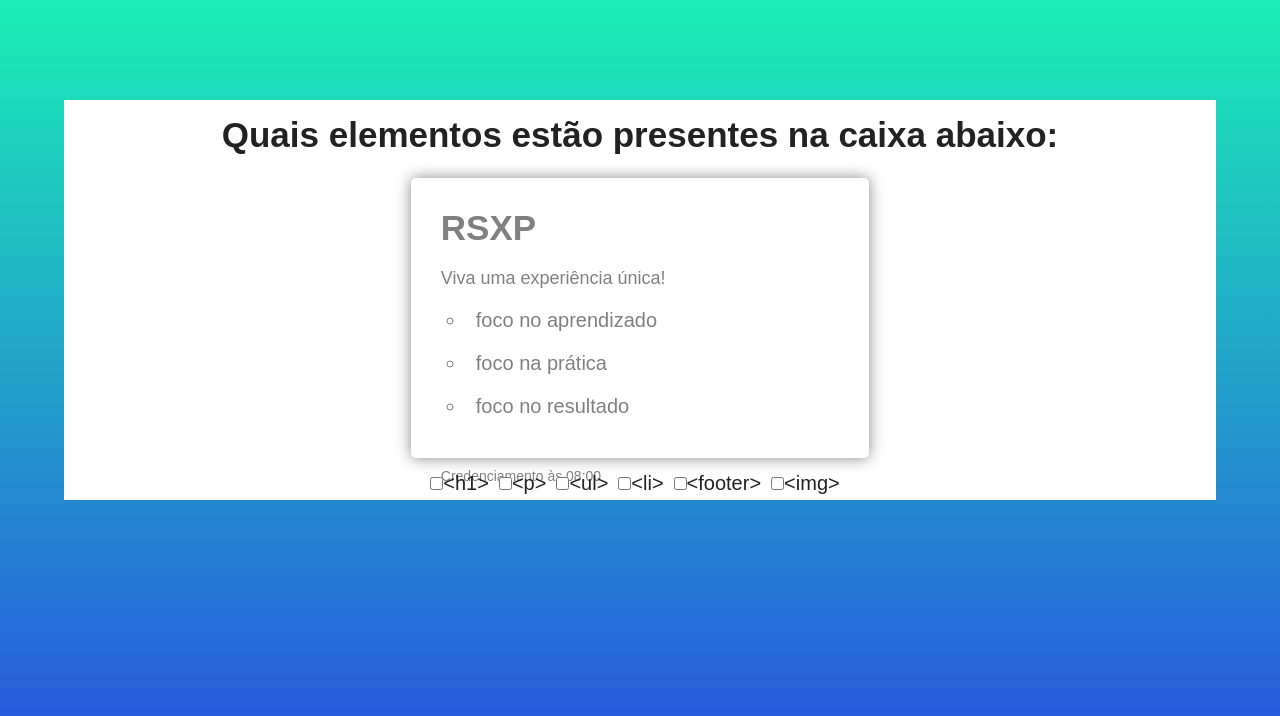
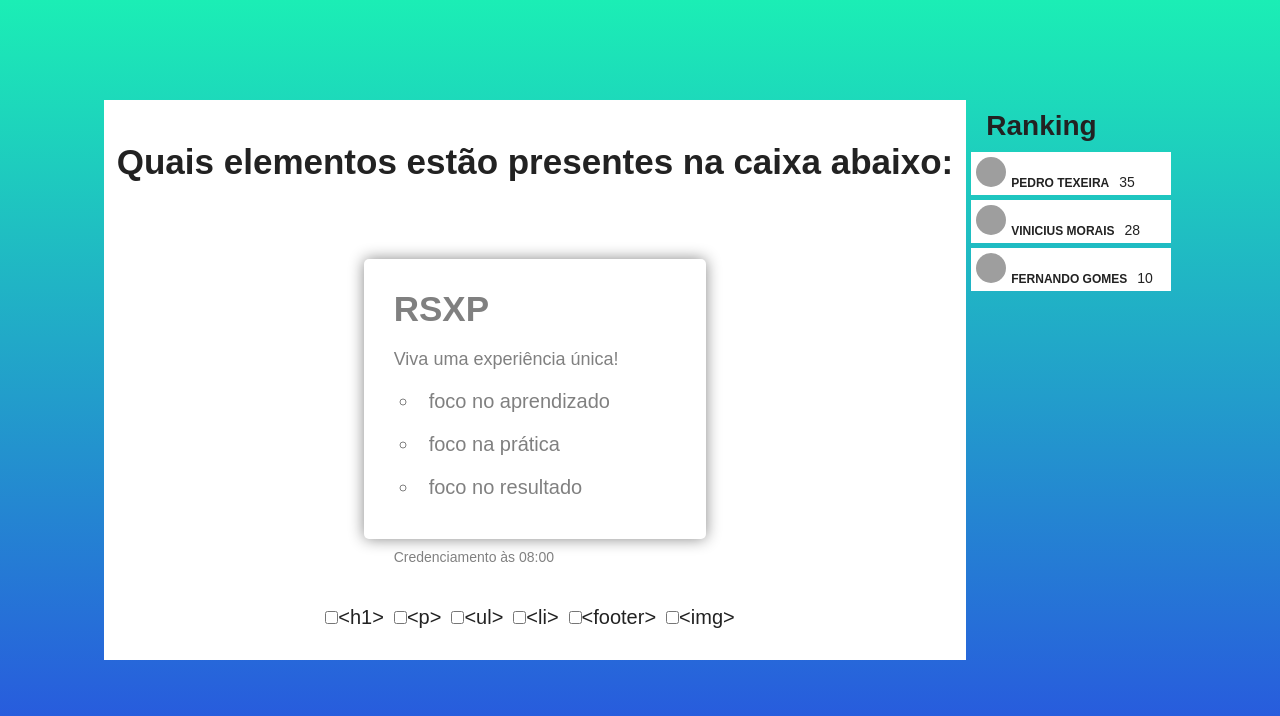
Before and after one commit to burn-c/hackathonrsxpteam30, a React (Create React App) app in the folder aprenda-arrastando/: page /page_html in a window 1280 px wide. Shown: the top 716 px of the page. Built offline with nearby package versions, Linux system fonts and the light colour scheme; grey boxes are pictures that could not be loaded.

Commit message:
insert ranking in pages

```diff
--- a/aprenda-arrastando/src/components/pages/page_css.js
+++ b/aprenda-arrastando/src/components/pages/page_css.js
@@ -1,6 +1,7 @@
 import React, { useState } from 'react';
 import { Container, Reference, Exercise, Options } from './styles_css';
 import {toast} from 'react-toastify';
+import RankCSS from '../ranking/rankingCSS';
 
 
 export default function PageCss() {
@@ -82,7 +83,7 @@ export default function PageCss() {
 
       <button onClick={handleCorrection}>Enviar</button>
     </Options>
-
+    <RankCSS/>
     </Container>
 
   )
--- a/aprenda-arrastando/src/components/pages/page_css/index.js
+++ b/aprenda-arrastando/src/components/pages/page_css/index.js
@@ -17,6 +17,13 @@ import {
 import {toast} from 'react-toastify';
 import Container from '../../atoms/container';
 import { H1, P, Ol, Li } from '../../atoms/text';
+import RankCSS from '../../ranking/rankingCSS';
+import styled from 'styled-components';
+
+const Row2 = styled.div`
+  display:flex;
+  flex-direction:row;
+`;
 
 export default function PageCss() {
   const [shadowStyle1, setStyle1] = useState(false);
@@ -56,7 +63,9 @@ export default function PageCss() {
 
   return (
     <Container>
+       <Row2>
       <StyledSection>
+
       <Row>
         <StyledDiv margin padding shadow borderRadius width height>
           <H1>RSXP</H1>
@@ -94,7 +103,10 @@ export default function PageCss() {
         <Btn5 style5={style5} onClick={handleStyle5}>font-style</Btn5>
         <Btn6 style6={style6} onClick={handleStyle6}>text-transform</Btn6>
       </Options>
+
       </StyledSection>
+      <RankCSS/>
+      </Row2>
     </Container>
   )
 }
--- a/aprenda-arrastando/src/components/pages/page_html/index.js
+++ b/aprenda-arrastando/src/components/pages/page_html/index.js
@@ -3,7 +3,13 @@ import React, { Component } from 'react'
 import Container from '../../atoms/container';
 import { H1, P, Ol, Li } from '../../atoms/text';
 import { Row, StyledSection, StyledDiv, Label, Footer } from './styles';
+import Rankhook from '../../ranking/rankingHTML';
+import styled from 'styled-components';
 
+const Row2 = styled.div`
+  display:flex;
+  flex-direction:row;
+`;
 class PageHtml extends Component {
   state = {}
 
@@ -14,6 +20,7 @@ class PageHtml extends Component {
   render() {
     return (
       <Container>
+        <Row2>
         <StyledSection>
         <Row>
           <H1>Quais elementos estão presentes na caixa abaixo:</H1>
@@ -49,6 +56,9 @@ class PageHtml extends Component {
             </Label>
           </Row>
         </StyledSection>
+        <Rankhook/>
+        </Row2>
+
       </Container>
     )
   }
--- a/aprenda-arrastando/src/components/pages/page_html/styles.js
+++ b/aprenda-arrastando/src/components/pages/page_html/styles.js
@@ -2,7 +2,7 @@ import styled from 'styled-components';
 
 export const StyledSection = styled.section`
 width: 90%;
-height: 50vh;
+height: 70vh;
 display: flex;
 border-color: #fff;
 border-style: solid;
--- a/aprenda-arrastando/src/components/ranking/rankingCSS/styles.js
+++ b/aprenda-arrastando/src/components/ranking/rankingCSS/styles.js
@@ -1,8 +1,7 @@
 import styled from 'styled-components';
 
 export const Container = styled.div`
-display:flex;
-flex:1;
+
 
 
 align-items:center;
--- a/aprenda-arrastando/src/components/ranking/rankingHTML/styles.js
+++ b/aprenda-arrastando/src/components/ranking/rankingHTML/styles.js
@@ -1,8 +1,7 @@
 import styled from 'styled-components';
 
 export const Container = styled.div`
-display:flex;
-flex:1;
+
 
 
 align-items:center;
```
